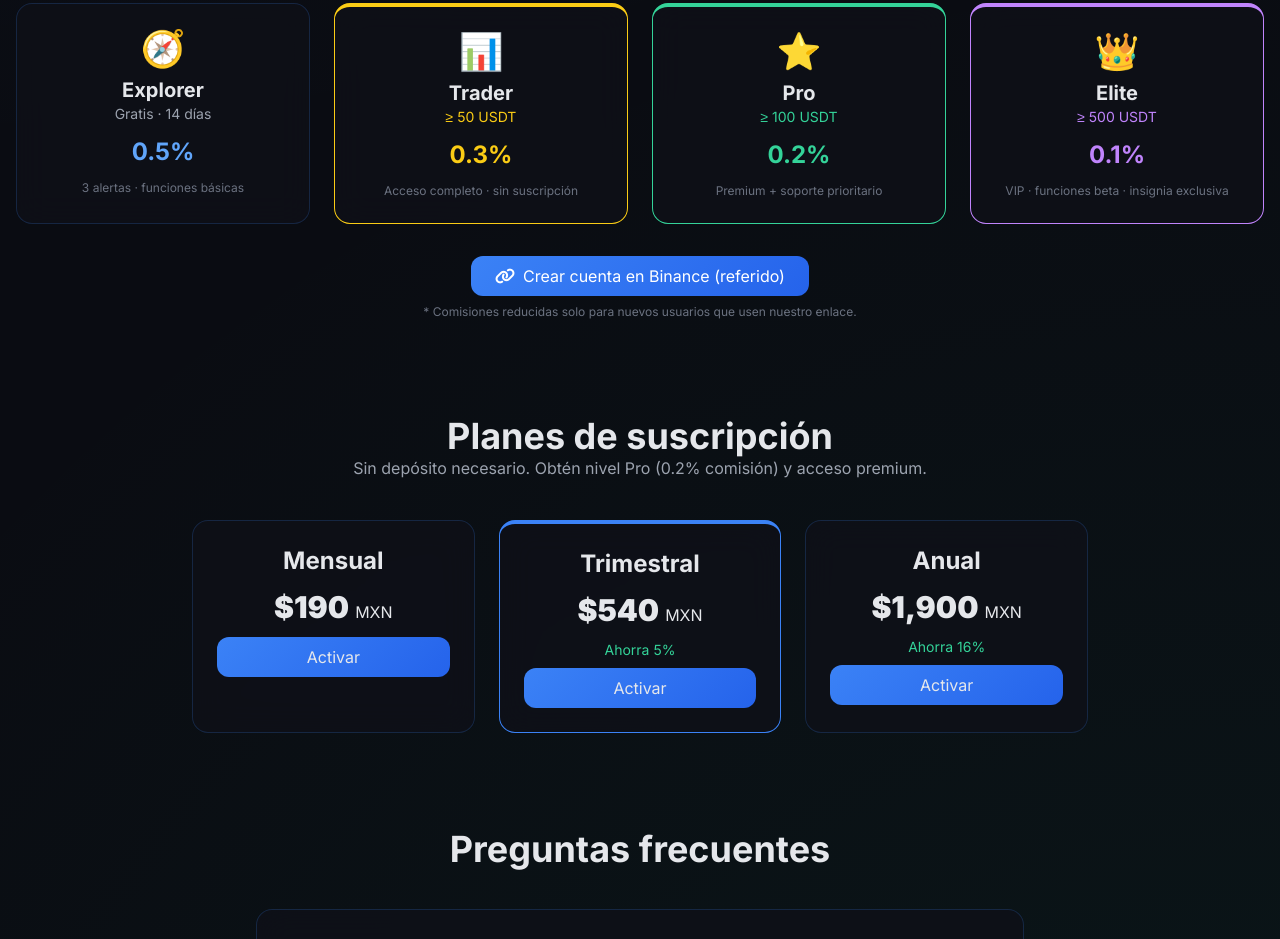
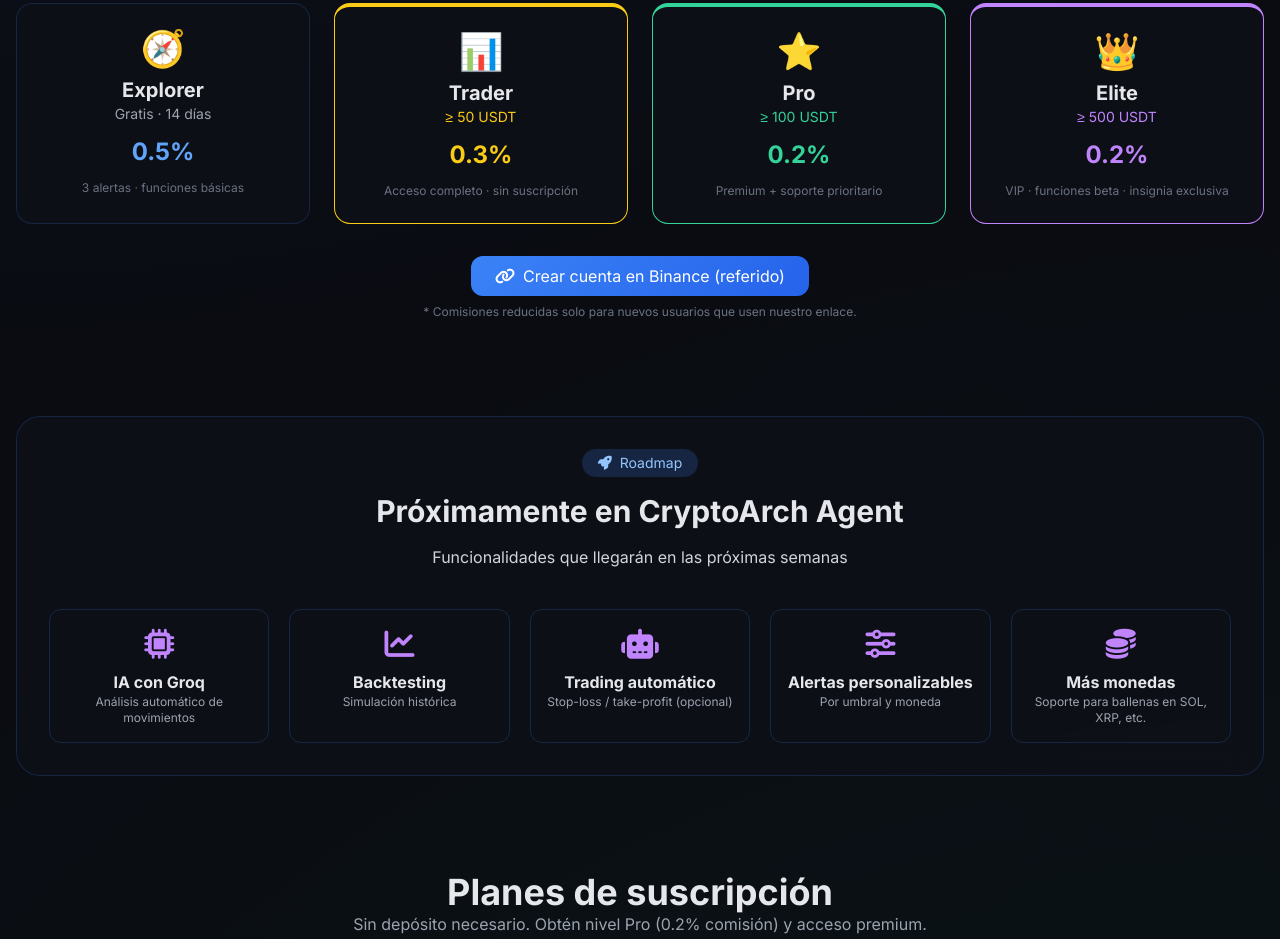
Before and after one commit to Zeurumai/cryptoarch-web, a plain HTML site: page index.html in a window 1280 px wide. Shown: the part 1630-2569 px from the top of the page. Drawn offline with nearby package versions, Linux system fonts and the light colour scheme; no server answers.

```diff
--- a/index.html
+++ b/index.html
@@ -91,6 +91,13 @@
         .level-trader { background: rgba(251,191,36,0.2); color: #fcd34d; }
         .level-pro { background: rgba(16,185,129,0.2); color: #6ee7b7; }
         .level-elite { background: rgba(139,92,246,0.2); color: #c4b5fd; }
+        .roadmap-item {
+            transition: all 0.3s ease;
+        }
+        .roadmap-item:hover {
+            transform: translateY(-3px);
+            border-color: #3b82f6;
+        }
     </style>
 </head>
 <body class="text-gray-200">
@@ -106,6 +113,7 @@
                 <a href="#caracteristicas" class="hover:text-blue-400" data-i18n="nav-features">Características</a>
                 <a href="#planes" class="hover:text-blue-400" data-i18n="nav-plans">Planes</a>
                 <a href="#depositos" class="hover:text-blue-400" data-i18n="nav-deposits">Depósitos</a>
+                <a href="#roadmap" class="hover:text-blue-400" data-i18n="nav-roadmap">Próximamente</a>
                 <a href="#faq" class="hover:text-blue-400" data-i18n="nav-faq">FAQ</a>
                 <div class="lang-selector flex gap-1 ml-2">
                     <button class="active" data-lang="es">ES</button>
@@ -123,6 +131,7 @@
                 <a href="#caracteristicas" data-i18n="nav-features">Características</a>
                 <a href="#planes" data-i18n="nav-plans">Planes</a>
                 <a href="#depositos" data-i18n="nav-deposits">Depósitos</a>
+                <a href="#roadmap" data-i18n="nav-roadmap">Próximamente</a>
                 <a href="#faq" data-i18n="nav-faq">FAQ</a>
                 <div class="flex gap-2">
                     <button class="active" data-lang="es">ES</button>
@@ -234,7 +243,7 @@
                         <div class="text-4xl mb-2">👑</div>
                         <h3 class="text-xl font-bold">Elite</h3>
                         <p class="text-sm text-purple-400" data-i18n="deposit-elite">≥ 500 USDT</p>
-                        <div class="text-2xl font-bold text-purple-400 my-3">0.1%</div>
+                        <div class="text-2xl font-bold text-purple-400 my-3">0.2%</div>
                         <p class="text-xs text-gray-500" data-i18n="deposit-elite-desc">VIP · funciones beta · insignia exclusiva</p>
                     </div>
                 </div>
@@ -243,6 +252,42 @@
                         <i class="fas fa-link"></i> <span data-i18n="deposit-cta">Crear cuenta en Binance (referido)</span>
                     </a>
                     <p class="text-xs text-gray-500 mt-2" data-i18n="deposit-note">* Comisiones reducidas solo para nuevos usuarios que usen nuestro enlace.</p>
+                </div>
+            </section>
+
+            <!-- Roadmap (restaurado) -->
+            <section id="roadmap" class="py-12">
+                <div class="glass-card rounded-3xl p-8 text-center">
+                    <div class="inline-block px-4 py-1 rounded-full bg-blue-500/20 text-blue-300 text-sm mb-4"><i class="fas fa-rocket mr-1"></i> <span data-i18n="roadmap-badge">Roadmap</span></div>
+                    <h2 class="text-3xl font-bold mb-4" data-i18n="roadmap-title">Próximamente en CryptoArch Agent</h2>
+                    <p class="text-gray-300 max-w-2xl mx-auto mb-10" data-i18n="roadmap-sub">Funcionalidades que llegarán en las próximas semanas</p>
+                    <div class="grid md:grid-cols-2 lg:grid-cols-5 gap-5">
+                        <div class="roadmap-item bg-dark-700/50 rounded-xl p-4 border border-blue-500/20 hover:border-blue-500 transition-all">
+                            <i class="fas fa-microchip text-3xl text-purple-400 mb-2"></i>
+                            <h3 class="font-bold" data-i18n="roadmap1-title">IA con Groq</h3>
+                            <p class="text-xs text-gray-400" data-i18n="roadmap1-desc">Análisis automático de movimientos</p>
+                        </div>
+                        <div class="roadmap-item bg-dark-700/50 rounded-xl p-4 border border-blue-500/20 hover:border-blue-500 transition-all">
+                            <i class="fas fa-chart-line text-3xl text-purple-400 mb-2"></i>
+                            <h3 class="font-bold" data-i18n="roadmap2-title">Backtesting</h3>
+                            <p class="text-xs text-gray-400" data-i18n="roadmap2-desc">Simulación histórica</p>
+                        </div>
+                        <div class="roadmap-item bg-dark-700/50 rounded-xl p-4 border border-blue-500/20 hover:border-blue-500 transition-all">
+                            <i class="fas fa-robot text-3xl text-purple-400 mb-2"></i>
+                            <h3 class="font-bold" data-i18n="roadmap3-title">Trading automático</h3>
+                            <p class="text-xs text-gray-400" data-i18n="roadmap3-desc">Stop-loss / take-profit (opcional)</p>
+                        </div>
+                        <div class="roadmap-item bg-dark-700/50 rounded-xl p-4 border border-blue-500/20 hover:border-blue-500 transition-all">
+                            <i class="fas fa-sliders-h text-3xl text-purple-400 mb-2"></i>
+                            <h3 class="font-bold" data-i18n="roadmap4-title">Alertas personalizables</h3>
+                            <p class="text-xs text-gray-400" data-i18n="roadmap4-desc">Por umbral y moneda</p>
+                        </div>
+                        <div class="roadmap-item bg-dark-700/50 rounded-xl p-4 border border-blue-500/20 hover:border-blue-500 transition-all">
+                            <i class="fas fa-coins text-3xl text-purple-400 mb-2"></i>
+                            <h3 class="font-bold" data-i18n="roadmap5-title">Más monedas</h3>
+                            <p class="text-xs text-gray-400" data-i18n="roadmap5-desc">Soporte para ballenas en SOL, XRP, etc.</p>
+                        </div>
+                    </div>
                 </div>
             </section>
 
@@ -264,7 +309,7 @@
                     <div class="faq-item py-3"><summary data-i18n="faq1-q">¿Es realmente no custodial?</summary><p class="text-gray-400 mt-2 text-sm" data-i18n="faq1-a">Sí, el bot solo analiza datos de mercado y envía alertas. Nunca almacenamos tus claves ni podemos operar con tus fondos. Todo el análisis es público.</p></div>
                     <div class="faq-item py-3"><summary data-i18n="faq2-q">¿Cómo empiezo gratis?</summary><p class="text-gray-400 mt-2 text-sm" data-i18n="faq2-a">Al abrir el bot en Telegram y aceptar los términos, obtienes automáticamente 14 días de prueba (nivel Explorer) con comisión 0.5% y 3 alertas.</p></div>
                     <div class="faq-item py-3"><summary data-i18n="faq3-q">¿Qué comisiones cobran?</summary><p class="text-gray-400 mt-2 text-sm" data-i18n="faq3-a">Cobramos una comisión fija del <strong>0.2%</strong> por cada operación ejecutada a través del bot. No hay comisiones ocultas ni costos adicionales.</p></div>
-                    <div class="faq-item py-3"><summary data-i18n="faq4-q">¿Puedo reducir la comisión?</summary><p class="text-gray-400 mt-2 text-sm" data-i18n="faq4-a">Sí, depositando en Binance con nuestro enlace de referido: ≥50 USDT → 0.3%, ≥100 USDT → 0.2%, ≥500 USDT → 0.1%. O suscribiéndote a un plan mensual/trimestral/anual.</p></div>
+                    <div class="faq-item py-3"><summary data-i18n="faq4-q">¿Puedo reducir la comisión?</summary><p class="text-gray-400 mt-2 text-sm" data-i18n="faq4-a">Sí, depositando en Binance con nuestro enlace de referido: ≥50 USDT → 0.3%, ≥100 USDT → 0.2%, ≥500 USDT → 0.2%. O suscribiéndote a un plan mensual/trimestral/anual (también 0.2%).</p></div>
                     <div class="faq-item py-3"><summary data-i18n="faq5-q">¿Qué monedas soportan las alertas de ballenas?</summary><p class="text-gray-400 mt-2 text-sm" data-i18n="faq5-a">Actualmente BTC y ETH. Próximamente añadiremos SOL, XRP y más.</p></div>
                 </div>
             </section>
@@ -290,6 +335,7 @@
                 'nav-features': 'Características',
                 'nav-plans': 'Planes',
                 'nav-deposits': 'Depósitos',
+                'nav-roadmap': 'Próximamente',
                 'nav-faq': 'FAQ',
                 'nav-cta': 'Probar ahora',
                 'theme-toggle': 'Modo claro/oscuro',
@@ -332,6 +378,19 @@
                 'deposit-elite-desc': 'VIP · funciones beta · insignia exclusiva',
                 'deposit-cta': 'Crear cuenta en Binance (referido)',
                 'deposit-note': '* Comisiones reducidas solo para nuevos usuarios que usen nuestro enlace.',
+                'roadmap-badge': 'Roadmap',
+                'roadmap-title': 'Próximamente en CryptoArch Agent',
+                'roadmap-sub': 'Funcionalidades que llegarán en las próximas semanas',
+                'roadmap1-title': 'IA con Groq',
+                'roadmap1-desc': 'Análisis automático de movimientos',
+                'roadmap2-title': 'Backtesting',
+                'roadmap2-desc': 'Simulación histórica',
+                'roadmap3-title': 'Trading automático',
+                'roadmap3-desc': 'Stop-loss / take-profit (opcional)',
+                'roadmap4-title': 'Alertas personalizables',
+                'roadmap4-desc': 'Por umbral y moneda',
+                'roadmap5-title': 'Más monedas',
+                'roadmap5-desc': 'Soporte para ballenas en SOL, XRP, etc.',
                 'plans-title': 'Planes de suscripción',
                 'plans-sub': 'Sin depósito necesario. Obtén nivel Pro (0.2% comisión) y acceso premium.',
                 'plan-monthly': 'Mensual',
@@ -348,7 +407,7 @@
                 'faq3-q': '¿Qué comisiones cobran?',
                 'faq3-a': 'Cobramos una comisión fija del <strong>0.2%</strong> por cada operación ejecutada a través del bot. No hay comisiones ocultas ni costos adicionales.',
                 'faq4-q': '¿Puedo reducir la comisión?',
-                'faq4-a': 'Sí, depositando en Binance con nuestro enlace de referido: ≥50 USDT → 0.3%, ≥100 USDT → 0.2%, ≥500 USDT → 0.1%. O suscribiéndote a un plan mensual/trimestral/anual.',
+                'faq4-a': 'Sí, depositando en Binance con nuestro enlace de referido: ≥50 USDT → 0.3%, ≥100 USDT → 0.2%, ≥500 USDT → 0.2%. O suscribiéndote a un plan mensual/trimestral/anual (también 0.2%).',
                 'faq5-q': '¿Qué monedas soportan las alertas de ballenas?',
                 'faq5-a': 'Actualmente BTC y ETH. Próximamente añadiremos SOL, XRP y más.',
                 'footer-terms': 'Términos de servicio',
@@ -358,6 +417,7 @@
                 'nav-features': 'Features',
                 'nav-plans': 'Plans',
                 'nav-deposits': 'Deposits',
+                'nav-roadmap': 'Coming soon',
                 'nav-faq': 'FAQ',
                 'nav-cta': 'Try now',
                 'theme-toggle': 'Light/Dark mode',
@@ -400,6 +460,19 @@
                 'deposit-elite-desc': 'VIP · beta features · exclusive badge',
                 'deposit-cta': 'Create Binance account (referral)',
                 'deposit-note': '* Reduced commissions only for new users using our link.',
+                'roadmap-badge': 'Roadmap',
+                'roadmap-title': 'Coming soon to CryptoArch Agent',
+                'roadmap-sub': 'Features arriving in the coming weeks',
+                'roadmap1-title': 'AI with Groq',
+                'roadmap1-desc': 'Automatic movement analysis',
+                'roadmap2-title': 'Backtesting',
+                'roadmap2-desc': 'Historical simulation',
+                'roadmap3-title': 'Automated trading',
+                'roadmap3-desc': 'Stop-loss / take-profit (optional)',
+                'roadmap4-title': 'Customizable alerts',
+                'roadmap4-desc': 'By threshold and coin',
+                'roadmap5-title': 'More coins',
+                'roadmap5-desc': 'Whale support for SOL, XRP, etc.',
                 'plans-title': 'Subscription plans',
                 'plans-sub': 'No deposit needed. Get Pro level (0.2% commission) and premium access.',
                 'plan-monthly': 'Monthly',
@@ -416,7 +489,7 @@
                 'faq3-q': 'What commissions do you charge?',
                 'faq3-a': 'We charge a fixed <strong>0.2%</strong> commission per trade executed through the bot. No hidden fees or extra costs.',
                 'faq4-q': 'Can I reduce the commission?',
-                'faq4-a': 'Yes, by depositing on Binance with our referral link: ≥50 USDT → 0.3%, ≥100 USDT → 0.2%, ≥500 USDT → 0.1%. Or by subscribing to a monthly/quarterly/annual plan.',
+                'faq4-a': 'Yes, by depositing on Binance with our referral link: ≥50 USDT → 0.3%, ≥100 USDT → 0.2%, ≥500 USDT → 0.2%. Or by subscribing to a monthly/quarterly/annual plan (also 0.2%).',
                 'faq5-q': 'Which coins do the whale alerts support?',
                 'faq5-a': 'Currently BTC and ETH. We will soon add SOL, XRP, and more.',
                 'footer-terms': 'Terms of Service',
@@ -545,11 +618,10 @@
             } catch(e) { tbodyPrices.innerHTML = '<tr><td colspan="4" class="py-6 text-center text-red-400">Error loading prices. Try again later.</td></tr>'; }
         }
 
-        // ==================== SEÑALES DE MERCADO (simuladas pero basadas en datos reales) ====================
+        // ==================== SEÑALES DE MERCADO ====================
         const signalText = document.getElementById('signal-text');
         const signalBar = document.getElementById('signal-bar');
         function updateSignal() {
-            // Simula una señal basada en el miedo/avaricia (se podría hacer más real)
             const val = 20 + Math.floor(Math.random() * 60);
             signalBar.style.width = val + '%';
             if (val < 30) signalText.innerText = '📉 Bajista';
```
